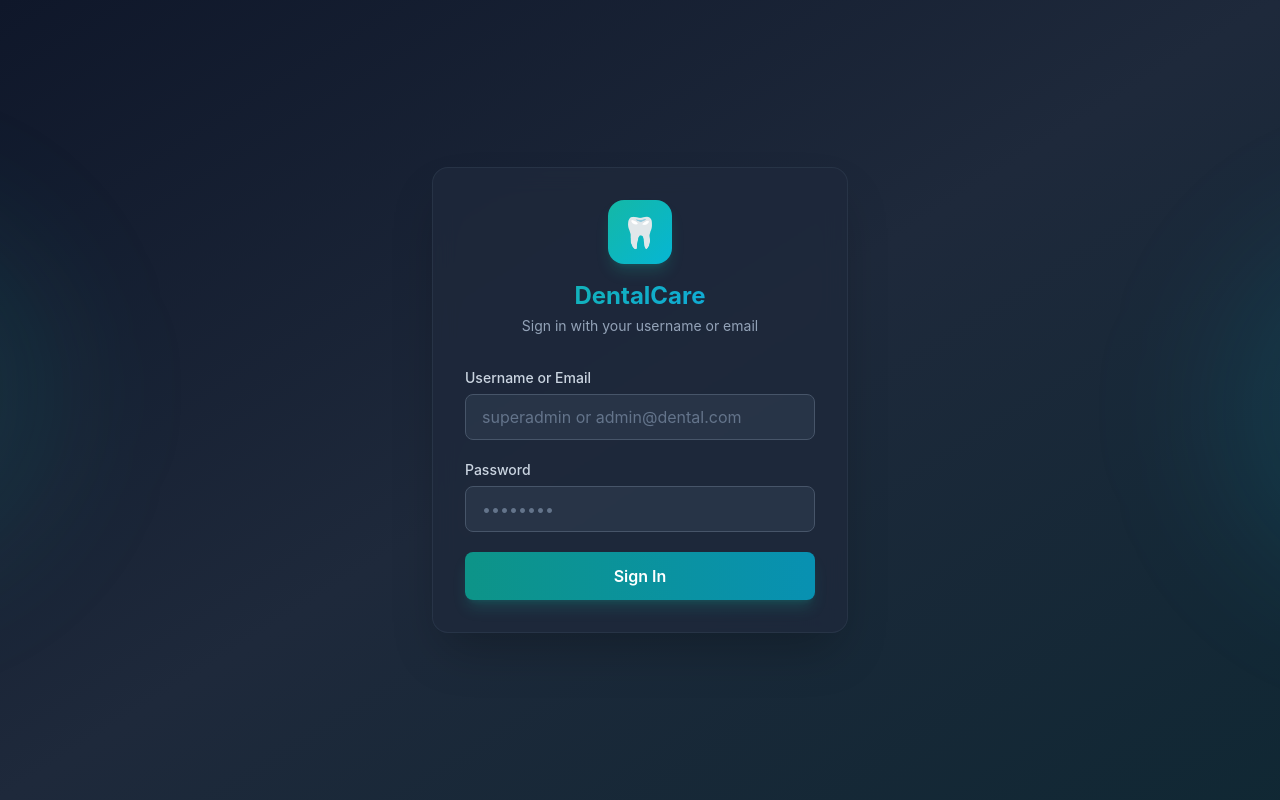
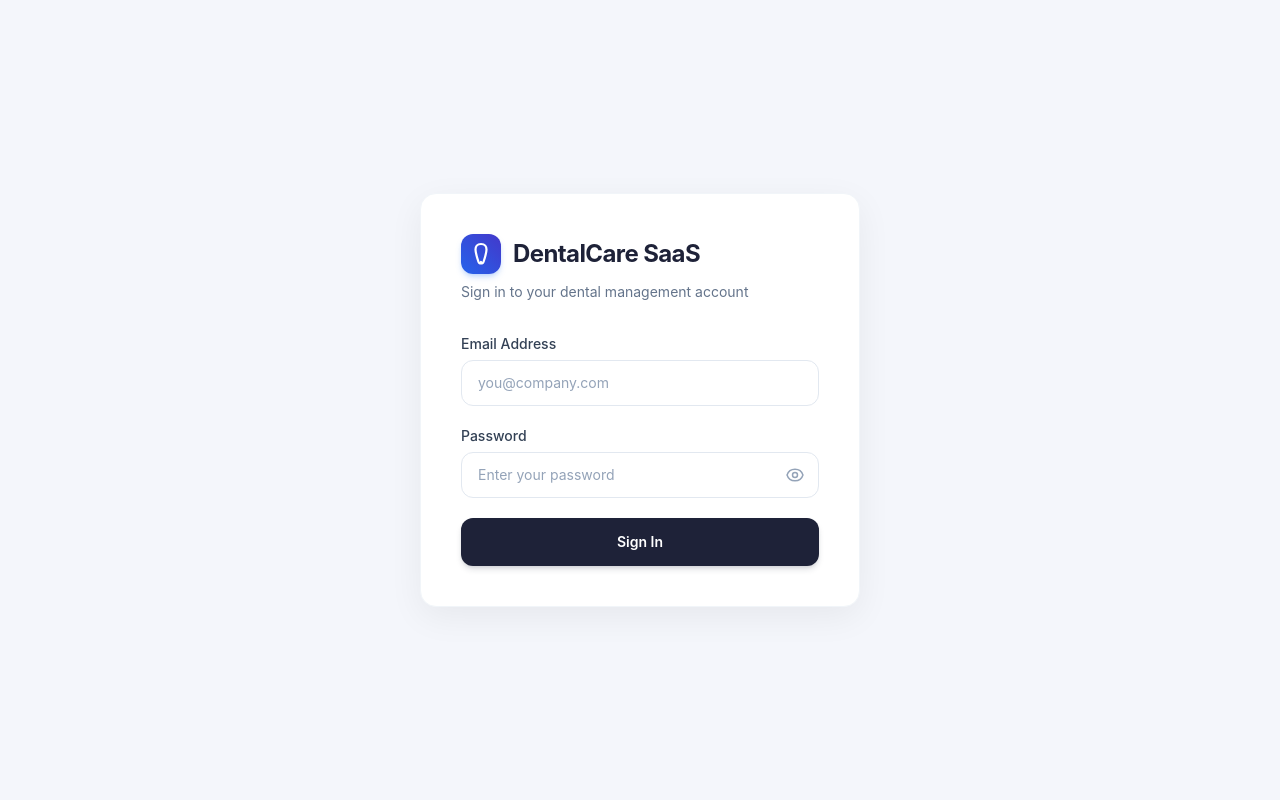
Before and after one commit to carab6060-maker/dental-managment-system, a Next.js app: page /login in a window 1280 px wide. Built offline with nearby package versions, Linux system fonts and the light colour scheme.

Commit message:
feat(ui): redesign login page to match modern SaaS light card style with eye toggle

```diff
--- a/src/app/login/page.tsx
+++ b/src/app/login/page.tsx
@@ -8,6 +8,7 @@ import { useToast } from '@/components/Toast';
 export default function LoginPage() {
   const [usernameOrEmail, setUsernameOrEmail] = useState('');
   const [password, setPassword] = useState('');
+  const [showPassword, setShowPassword] = useState(false);
   const [loading, setLoading] = useState(false);
   const { login } = useAuth();
   const router = useRouter();
@@ -23,34 +24,46 @@ export default function LoginPage() {
       showToast('Login successful! Welcome back.', 'success');
       router.push('/dashboard');
     } else {
-      showToast(result.error || 'Login failed', 'error');
+      showToast(result.error || 'Invalid credentials', 'error');
     }
 
     setLoading(false);
   };
 
   return (
-    <div className="min-h-screen flex items-center justify-center relative overflow-hidden">
-      {/* Background gradient */}
-      <div className="absolute inset-0 bg-gradient-to-br from-slate-900 via-slate-800 to-teal-900/30" />
-      <div className="absolute top-1/4 -left-1/4 w-96 h-96 bg-teal-500/10 rounded-full blur-3xl" />
-      <div className="absolute bottom-1/4 -right-1/4 w-96 h-96 bg-cyan-500/10 rounded-full blur-3xl" />
+    <div className="min-h-screen bg-[#F4F6FB] flex items-center justify-center p-4">
+      <div className="w-full max-w-[440px] bg-white rounded-2xl shadow-[0_10px_35px_rgba(0,0,0,0.06)] border border-slate-100 p-8 sm:p-10">
 
-      <div className="relative z-10 w-full max-w-md px-4">
-        <div className="glass rounded-2xl p-8 shadow-2xl border border-slate-700/50">
-          {/* Logo */}
-          <div className="text-center mb-8">
-            <div className="w-16 h-16 mx-auto rounded-2xl bg-gradient-to-br from-teal-500 to-cyan-500 flex items-center justify-center text-3xl mb-4 shadow-lg shadow-teal-500/20">
-              🦷
+        {/* Brand Header */}
+        <div className="mb-8">
+          <div className="flex items-center gap-3">
+            <div className="w-10 h-10 rounded-xl bg-gradient-to-tr from-blue-600 to-indigo-700 flex items-center justify-center text-white shadow-md shadow-blue-500/25">
+              <svg
+                className="w-6 h-6"
+                viewBox="0 0 24 24"
+                fill="none"
+                stroke="currentColor"
+                strokeWidth="2.2"
+                strokeLinecap="round"
+                strokeLinejoin="round"
+              >
+                <path d="M12 2C8 2 6.5 4.5 6.5 7.5c0 3.5 1.5 8 3 12.5.6 1.8 1.8 1.8 2.5 0 .7 1.8 1.9 1.8 2.5 0 1.5-4.5 3-9 3-12.5C17.5 4.5 16 2 12 2z" />
+              </svg>
             </div>
-            <h1 className="text-2xl font-bold gradient-text">DentalCare</h1>
-            <p className="text-slate-400 text-sm mt-1">Sign in with your username or email</p>
+            <h1 className="text-2xl font-bold text-[#1E2238] tracking-tight">
+              DentalCare SaaS
+            </h1>
+          </div>
+          <p className="text-slate-500 text-sm mt-2">
+            Sign in to your dental management account
+          </p>
         </div>
 
+        {/* Login Form */}
         <form onSubmit={handleSubmit} className="space-y-5">
           <div>
-              <label htmlFor="identifier" className="block text-sm font-medium text-slate-300 mb-1.5">
-                Username or Email
+            <label htmlFor="identifier" className="block text-sm font-medium text-slate-700 mb-1.5">
+              Email Address
             </label>
             <input
               id="identifier"
@@ -59,35 +72,54 @@ export default function LoginPage() {
               onChange={(e) => setUsernameOrEmail(e.target.value)}
               required
               autoComplete="username"
-                placeholder="superadmin or admin@dental.com"
-                className="w-full px-4 py-2.5 bg-slate-700/50 border border-slate-600 rounded-lg text-white placeholder-slate-500 focus:border-teal-500 focus:outline-none focus:ring-1 focus:ring-teal-500"
+              placeholder="you@company.com"
+              className="w-full px-4 py-3 bg-white border border-slate-200 rounded-xl text-slate-900 placeholder:text-slate-400 text-sm focus:outline-none focus:ring-2 focus:ring-[#1E2238]/15 focus:border-[#1E2238] transition-all"
             />
           </div>
 
           <div>
-              <label htmlFor="password" className="block text-sm font-medium text-slate-300 mb-1.5">
+            <label htmlFor="password" className="block text-sm font-medium text-slate-700 mb-1.5">
               Password
             </label>
+            <div className="relative flex items-center">
               <input
                 id="password"
-                type="password"
+                type={showPassword ? 'text' : 'password'}
                 value={password}
                 onChange={(e) => setPassword(e.target.value)}
                 required
                 autoComplete="current-password"
-                placeholder="••••••••"
-                className="w-full px-4 py-2.5 bg-slate-700/50 border border-slate-600 rounded-lg text-white placeholder-slate-500 focus:border-teal-500 focus:outline-none focus:ring-1 focus:ring-teal-500"
+                placeholder="Enter your password"
+                className="w-full px-4 py-3 pr-11 bg-white border border-slate-200 rounded-xl text-slate-900 placeholder:text-slate-400 text-sm focus:outline-none focus:ring-2 focus:ring-[#1E2238]/15 focus:border-[#1E2238] transition-all"
               />
+              <button
+                type="button"
+                onClick={() => setShowPassword(!showPassword)}
+                className="absolute right-3.5 text-slate-400 hover:text-slate-600 focus:outline-none transition-colors"
+                aria-label={showPassword ? 'Hide password' : 'Show password'}
+              >
+                {showPassword ? (
+                  <svg className="w-5 h-5" fill="none" stroke="currentColor" viewBox="0 0 24 24">
+                    <path strokeLinecap="round" strokeLinejoin="round" strokeWidth="1.8" d="M13.875 18.825A10.05 10.05 0 0112 19c-4.478 0-8.268-2.943-9.543-7a9.97 9.97 0 011.563-3.029m5.858.908a3 3 0 114.243 4.243M9.878 9.878l4.242 4.242M9.88 9.88l-3.29-3.29m7.532 7.532l3.29 3.29M3 3l18 18" />
+                  </svg>
+                ) : (
+                  <svg className="w-5 h-5" fill="none" stroke="currentColor" viewBox="0 0 24 24">
+                    <path strokeLinecap="round" strokeLinejoin="round" strokeWidth="1.8" d="M15 12a3 3 0 11-6 0 3 3 0 016 0z" />
+                    <path strokeLinecap="round" strokeLinejoin="round" strokeWidth="1.8" d="M2.458 12C3.732 7.943 7.523 5 12 5c4.478 0 8.268 2.943 9.542 7-1.274 4.057-5.064 7-9.542 7-4.477 0-8.268-2.943-9.542-7z" />
+                  </svg>
+                )}
+              </button>
+            </div>
           </div>
 
           <button
             type="submit"
             disabled={loading}
-              className="w-full py-3 bg-gradient-to-r from-teal-600 to-cyan-600 text-white rounded-lg font-semibold hover:from-teal-500 hover:to-cyan-500 disabled:opacity-50 disabled:cursor-not-allowed flex items-center justify-center gap-2 shadow-lg shadow-teal-500/20 transition-all"
+            className="w-full py-3.5 px-4 bg-[#1E2238] hover:bg-[#15192E] active:scale-[0.99] text-white rounded-xl font-semibold text-sm shadow-md shadow-[#1E2238]/15 disabled:opacity-60 disabled:cursor-not-allowed flex items-center justify-center gap-2 transition-all mt-2"
           >
             {loading ? (
               <>
-                  <div className="w-5 h-5 border-2 border-white/30 border-t-white rounded-full animate-spin" />
+                <div className="w-4 h-4 border-2 border-white/30 border-t-white rounded-full animate-spin" />
                 Signing in...
               </>
             ) : (
@@ -97,6 +129,5 @@ export default function LoginPage() {
         </form>
       </div>
     </div>
-    </div>
   );
 }
```
Lines whose indentation alone changed are shown as unchanged.
